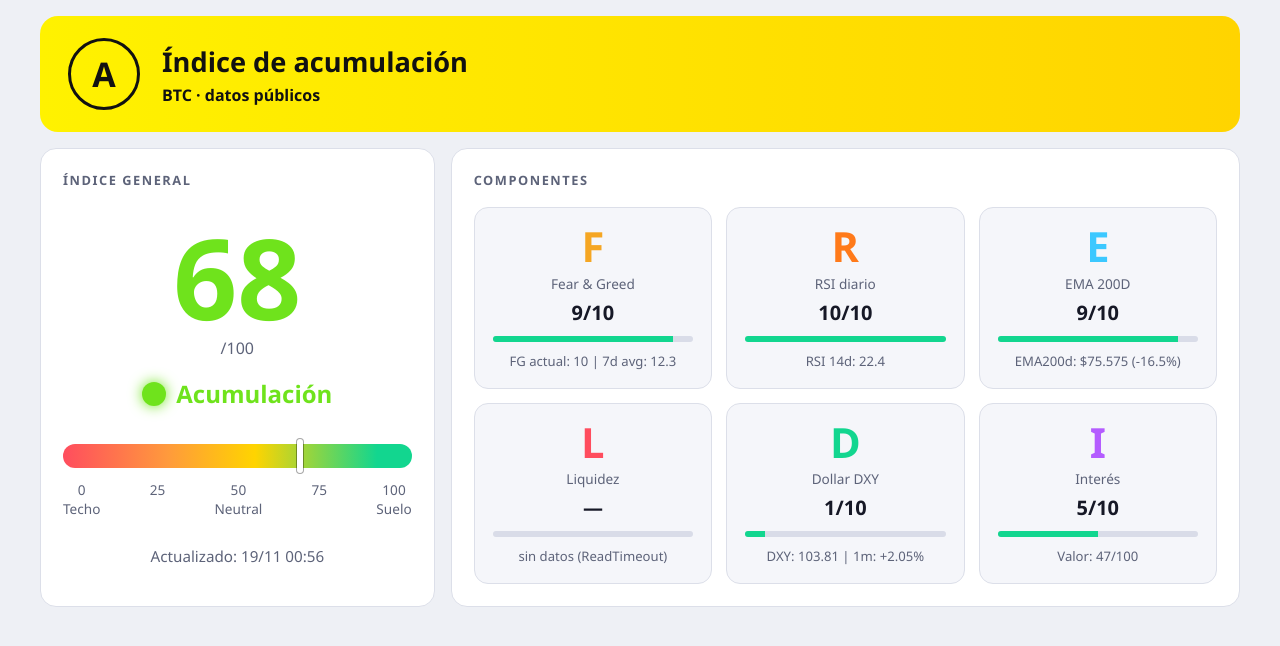
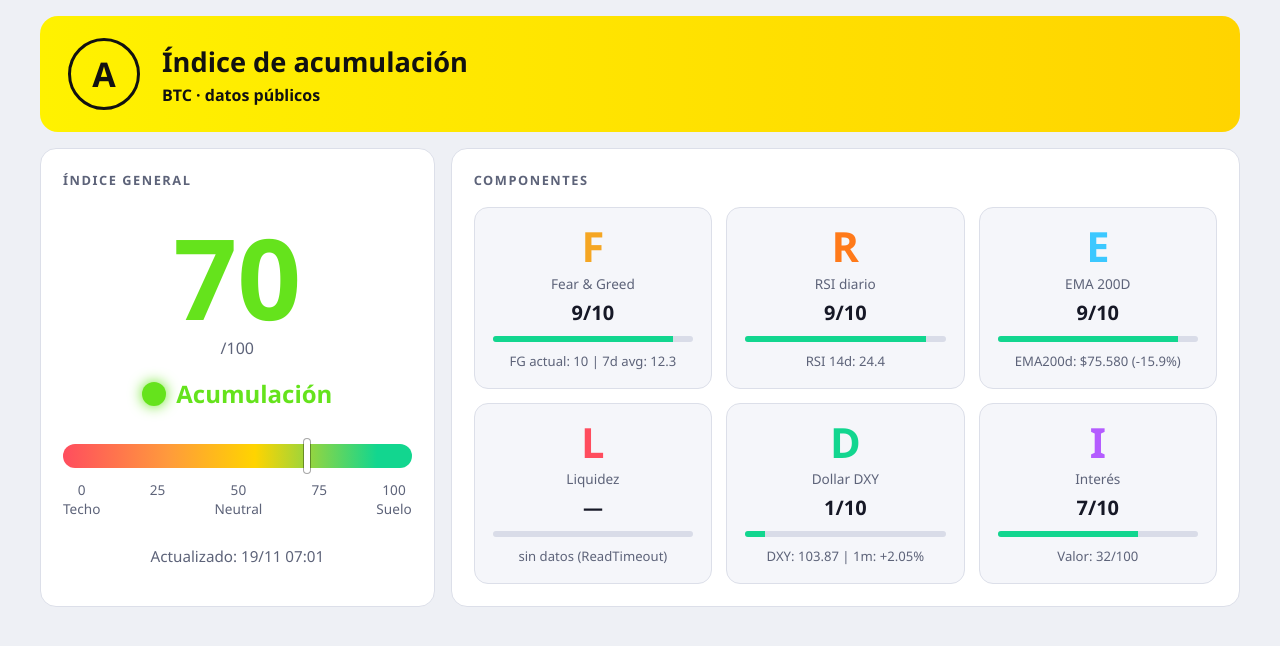
Before and after one commit to Malaga2024525542/dashboard, a plain HTML site: page docs/index.html in a window 1280 px wide. Drawn offline with Linux system fonts and the light colour scheme.

Commit message:
Actualizar índice

```diff
--- a/docs/index.html
+++ b/docs/index.html
@@ -43,7 +43,7 @@ html{height:100%}body{margin:0;min-height:100%;background:var(--bg);color:var(--
 <section class="panel"><h2>Componentes</h2><div class="cards" id="cards"></div></section>
 </main></div>
 <script>
-const D={"comps": [{"k": "F", "n": "Fear & Greed", "c": "#f5a623", "s": 9, "d": "FG actual: 10 | 7d avg: 12.3"}, {"k": "R", "n": "RSI diario", "c": "#ff7a1a", "s": 10, "d": "RSI 14d: 22.4"}, {"k": "E", "n": "EMA 200D", "c": "#3cc8ff", "s": 9, "d": "EMA200d: $75.575 (-16.5%)"}, {"k": "L", "n": "Liquidez", "c": "#ff4d5e", "s": null, "d": "sin datos (ReadTimeout)"}, {"k": "D", "n": "Dollar DXY", "c": "#12d68f", "s": 1, "d": "DXY: 103.81 | 1m: +2.05%"}, {"k": "I", "n": "Interés", "c": "#b45cff", "s": 5, "d": "Valor: 47/100"}], "index": 68, "updated": "2026-11-19T00:56:43.804361+00:00"};
+const D={"comps": [{"k": "F", "n": "Fear & Greed", "c": "#f5a623", "s": 9, "d": "FG actual: 10 | 7d avg: 12.3"}, {"k": "R", "n": "RSI diario", "c": "#ff7a1a", "s": 9, "d": "RSI 14d: 24.4"}, {"k": "E", "n": "EMA 200D", "c": "#3cc8ff", "s": 9, "d": "EMA200d: $75.580 (-15.9%)"}, {"k": "L", "n": "Liquidez", "c": "#ff4d5e", "s": null, "d": "sin datos (ReadTimeout)"}, {"k": "D", "n": "Dollar DXY", "c": "#12d68f", "s": 1, "d": "DXY: 103.87 | 1m: +2.05%"}, {"k": "I", "n": "Interés", "c": "#b45cff", "s": 7, "d": "Valor: 32/100"}], "index": 70, "updated": "2026-11-19T07:01:49.959843+00:00"};
 const zonas=[[80,"Acumulación fuerte"],[60,"Acumulación"],[40,"Neutral"],[20,"Precaución"],[0,"Techo: distribuir"]];
 const cards=document.getElementById("cards");
 D.comps.forEach(c=>{const el=document.createElement("div");el.className="card";
```
